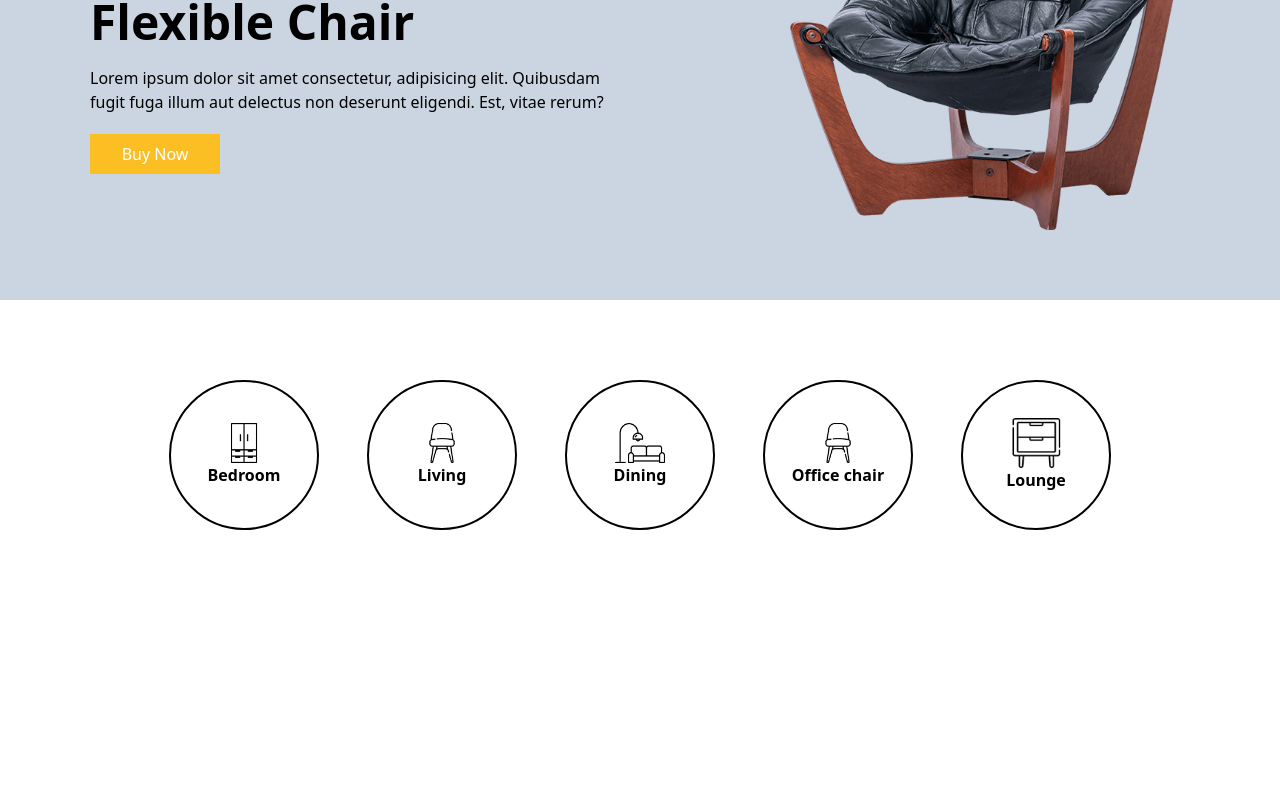
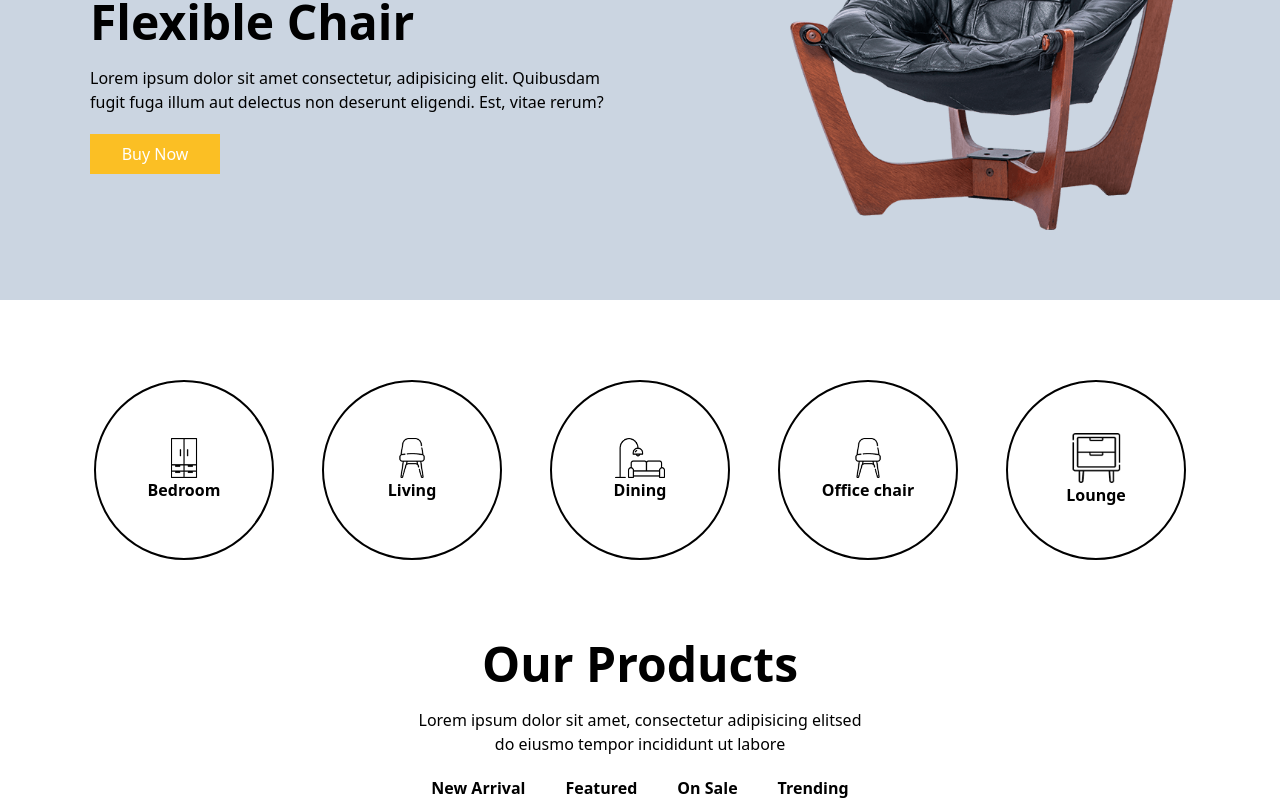
Before and after one commit to Waleed0260/Furns-ecommerce, a Next.js app: page / in a window 1280 px wide. Shown: the part 348-1148 px from the top of the page. Before the commit the page ends 958 px from the top, so only its background shows below. Built offline with nearby package versions, Linux system fonts and the light colour scheme.

Commit message:
sanity client setup

```diff
--- a/components/Header.jsx
+++ b/components/Header.jsx
@@ -20,6 +20,16 @@ import {AiOutlineShoppingCart} from "react-icons/ai"
         <span><AiOutlineShoppingCart className='h-5 w-5'/></span>
       </div>
     </div>
+    <nav className="bg-black h-14 w-screen">
+      <ul className="flex flex-row justify-center items-center gap-5 text-white p-4">
+        <li className="list-none">Home</li>
+        <li  className="list-none">About</li>
+        <li  className="list-none">Home Furniture</li>
+        <li  className="list-none">Office Furniture</li>
+        <li  className="list-none">Hospital Furniture</li>
+        <li  className="list-none">Contact</li>
+      </ul>
+    </nav>
   </header>
   )
 }
--- a/components/Items.jsx
+++ b/components/Items.jsx
@@ -9,7 +9,7 @@ const Items = () => {
     <div className='flex flex-row justify-center items-center p-20 gap-12'>
       {data.map((items, index)=>{
         return(
-            <div className='flex flex-col justify-center items-center h-[150px] w-[150px] border-2	border-black rounded-[100px]' key={index}>
+            <div className='flex flex-col justify-center items-center h-[180px] w-[180px] border-2	border-black rounded-[100px]' key={index}>
                 <Image src={items.image} width={50} height={50}/>
                 <b>{items.title}</b>
             </div>
--- a/components/Navbar.jsx
+++ /dev/null
@@ -1,20 +0,0 @@
-import { AiOutlineSearch } from "react-icons/ai";
-import { IoPersonOutline } from "react-icons/io";
-import { AiOutlineShoppingCart } from "react-icons/ai";
-
-const NavBar = () => {
-  return (
-    <nav className="bg-black h-14 w-screen">
-      <ul className="flex flex-row justify-center items-center gap-5 text-white p-4">
-        <li className="list-none">Home</li>
-        <li  className="list-none">About</li>
-        <li  className="list-none">Home Furniture</li>
-        <li  className="list-none">Office Furniture</li>
-        <li  className="list-none">Hospital Furniture</li>
-        <li  className="list-none">Contact</li>
-      </ul>
-    </nav>
-  );
-};
-
-export default NavBar;
--- /dev/null
+++ b/components/Products.jsx
@@ -0,0 +1,18 @@
+import React from 'react'
+
+const Products = () => {
+  return (
+    <div className='flex justify-center items-center flex-col gap-5'>
+      <h1 className='text-5xl font-bold'>Our Products</h1>
+      <p className='w-[450px] text-center'>Lorem ipsum dolor sit amet, consectetur adipisicing elitsed do eiusmo tempor incididunt ut labore</p>
+      <div className="flex flex-row gap-10">
+        <b>New Arrival</b>
+        <b>Featured</b>
+        <b>On Sale</b>
+        <b>Trending</b>
+      </div>
+    </div>
+  )
+}
+
+export default Products
--- a/pages/index.js
+++ b/pages/index.js
@@ -2,9 +2,9 @@ import Head from "next/head";
 import Image from "next/image";
 import { Inter } from "next/font/google";
 import Header from "../components/Header";
-import NavBar from "../components/Navbar";
 import Main from "../components/Main";
 import Items from "../components/Items";
+import Products from "../components/Products";
 
 const inter = Inter({ subsets: ["latin"] });
 
@@ -19,9 +19,9 @@ export default function Home() {
       </Head>
       <main>
         <Header/>
-        <NavBar/>
         <Main/>
         <Items/>
+        <Products/>
       </main>
     </div>
   );
```
Also changed, not shown: lib/client.js (added).
